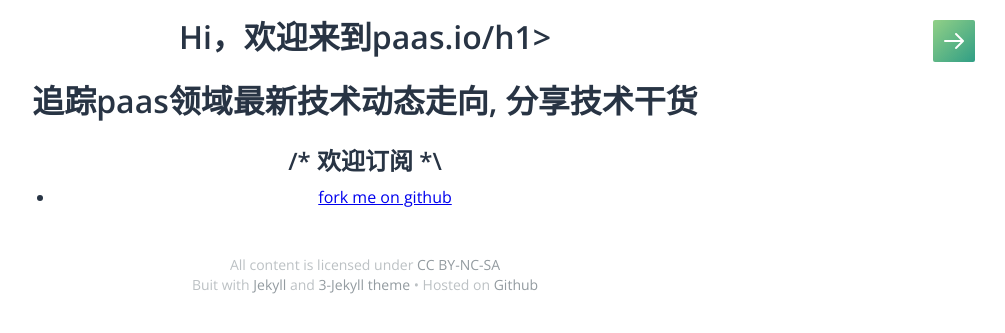
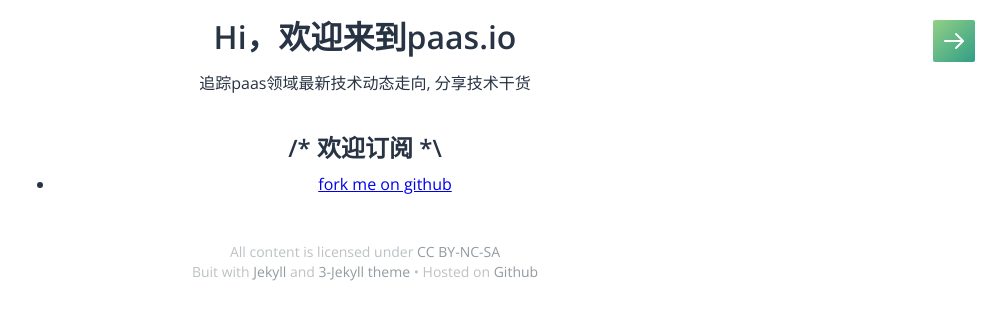
Before and after one commit to paas-io/paas-io.github.io, a Jekyll site: the page built from index.html, in a window 1280 px wide. Shown: the top 333 px of the page, without its empty margins (275-1280 px from the left). Built offline with Jekyll 4.4.1, drawn with Linux system fonts in a browser that asks for light colours; some web fonts are replaced; comment, search, counter and statistics services are not loaded.

```diff
--- a/index.html
+++ b/index.html
@@ -2,7 +2,7 @@
 layout: default
 ---
 <div id="home" class="container">
-  <h1>Hi，欢迎来到paas.io/h1>
+  <h1>Hi，欢迎来到paas.io </h1>
   <p>追踪paas领域最新技术动态走向, 分享技术干货 </p>
   <h2>/* 欢迎订阅 *\</h2>
   <ul>
```
